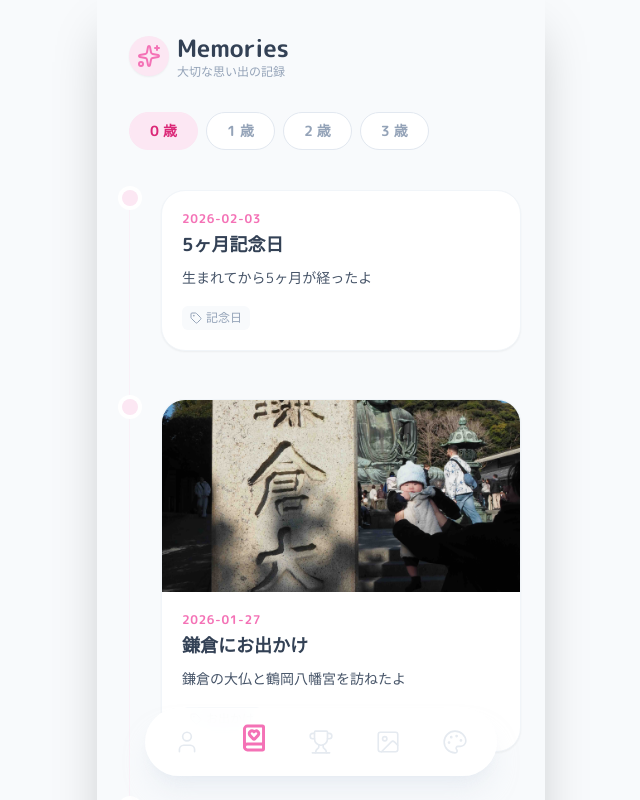
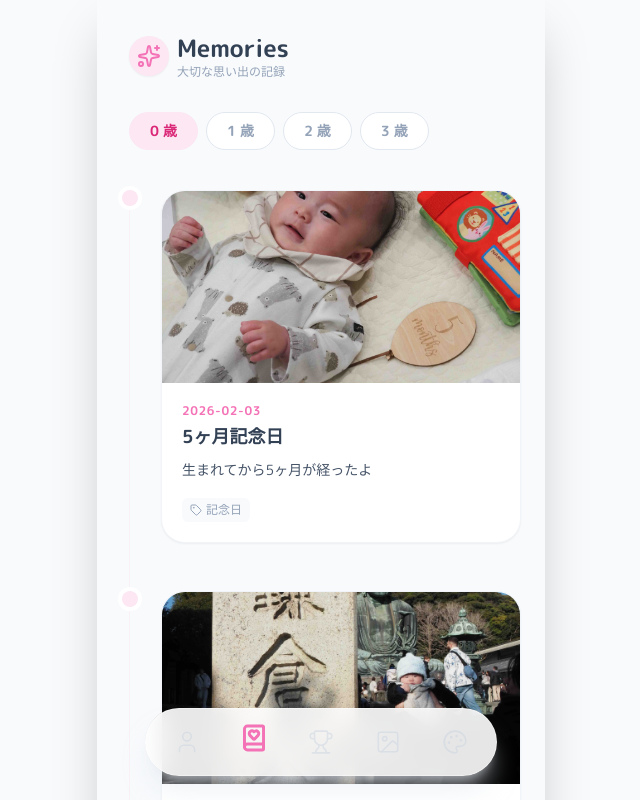
Before and after one commit to ika2kan-fjyu/baby-portfolio-dev, a React (Vite) app: page /memories in a window 1280 px wide. Shown: the top 800 px of the page, without its empty margins (319-959 px from the left). Built offline with nearby package versions, Linux system fonts and the light colour scheme.

Commit message:
写真を追加

```diff
--- a/src/data/data.js
+++ b/src/data/data.js
@@ -232,7 +232,7 @@ export const memoriesData = [
         title: "5ヶ月記念日",
         description: "生まれてから5ヶ月が経ったよ",
         tags: ["記念日"],
-        image: ""
+        image: "/memories/20260203.jpeg"
     },
     {
         id: 2026012701,
```
Also changed, not shown: public/memories/20260203.jpeg (added).
